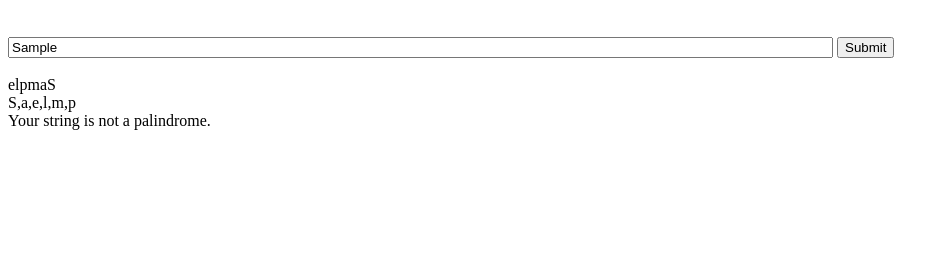
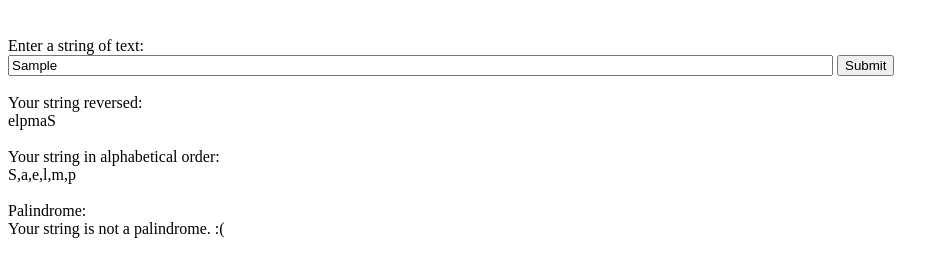
Before and after one commit to LaKeshiaJohnson/single-page-apps-string-manipulation, a plain HTML site: page index.html in a window 1280 px wide. Both pictures are taken after typing "Sample" into the empty fields and a click on the button "Submit". Shown: the part 61-338 px from the top of the page, without its empty margins (0-949 px from the left). Drawn offline with Linux system fonts and the light colour scheme.

Commit message:
completed exercise

```diff
--- a/index.html
+++ b/index.html
@@ -8,16 +8,22 @@
 	<body>
 		<h1>String Manipulation</h1>
 		<br>
-
-		<input type="text" pattern="[A-Za-z]" id="input-box" size="100">
+		Enter a string of text:
+		<br>
+		<input type="text" id="input-box" size="100">
 
 		<button id="submit">Submit</button>
 
 		<br>
 		<br>
 		<div id="output1"></div>
+		Your string reversed:
 		<div id="output-reversed"></div>
+		<br>
+		Your string in alphabetical order:
 		<div id="output-alphabits"></div>
+		<br>
+		Palindrome:
 		<div id="output-pd"></div>
 
 
--- a/strings.js
+++ b/strings.js
@@ -1,4 +1,4 @@
-
+/******* VARIABLES *******/
 let output = document.getElementById("output1");
 let reversed_output = document.getElementById("output-reversed");
 let aphabetical_ouput = document.getElementById("output-alphabits");
@@ -11,19 +11,27 @@ var testString = "";
 //testString = userInput;
 
 
+/******* EVENT WHEN ENTER IS PRESSED *******/
 inputArea.addEventListener("keyup", enterPress);
 	function enterPress() {
 		var userInput = inputArea.value;
 		testString = userInput;
 
+		//g for global, i for non case sensitive. "^" means except.
+		//so eveything except a-z(or A-Z) will be stripped and replaced with nothing.
+		var letters = /[^a-z]/gi;
+		inputArea.value = testString.replace(letters, "");
+
 		if (event.keyCode === 13) {
 			reversal(testString);
 			alphabits(testString);
 			palindrome(testString);
+		}
 
-		}
 	};
 
+
+/******* EVENT WHEN SUBMIT BUTTON IS PRESSED *******/
 button.addEventListener("click", submit);
 
 function submit() {
@@ -31,6 +39,9 @@ function submit() {
 	testString = userInput;
 	console.log("testString: ", testString);
 	//output.innerHTML = testString;
+
+	var letters = /[^a-z]/gi;
+	inputArea.value = testString.replace(letters, "");
 
 	reversal(testString);
 	console.log("reversed: ", reversal(testString));
@@ -42,7 +53,7 @@ function submit() {
 	};
 
 
-
+/******* FUNNCTIONS *******/
 function reversal() {
 		let reversed = testString.split("").reverse().join("");
 		reversed_output.innerHTML = reversed;
@@ -60,9 +71,9 @@ function alphabits() {
 function palindrome() {
 
 	if (testString === testString.split("").reverse().join("")) {
-		palindrome_output.innerHTML = "Your string is a palindrome! Yay!";
+		palindrome_output.innerHTML = "Your string is a palindrome! Yay! :)";
 	} else {
-		palindrome_output.innerHTML = "Your string is not a palindrome.";
+		palindrome_output.innerHTML = "Your string is not a palindrome. :(";
 	}
 
 	return palindrome;
```
Also changed, not shown: 1 other file.
